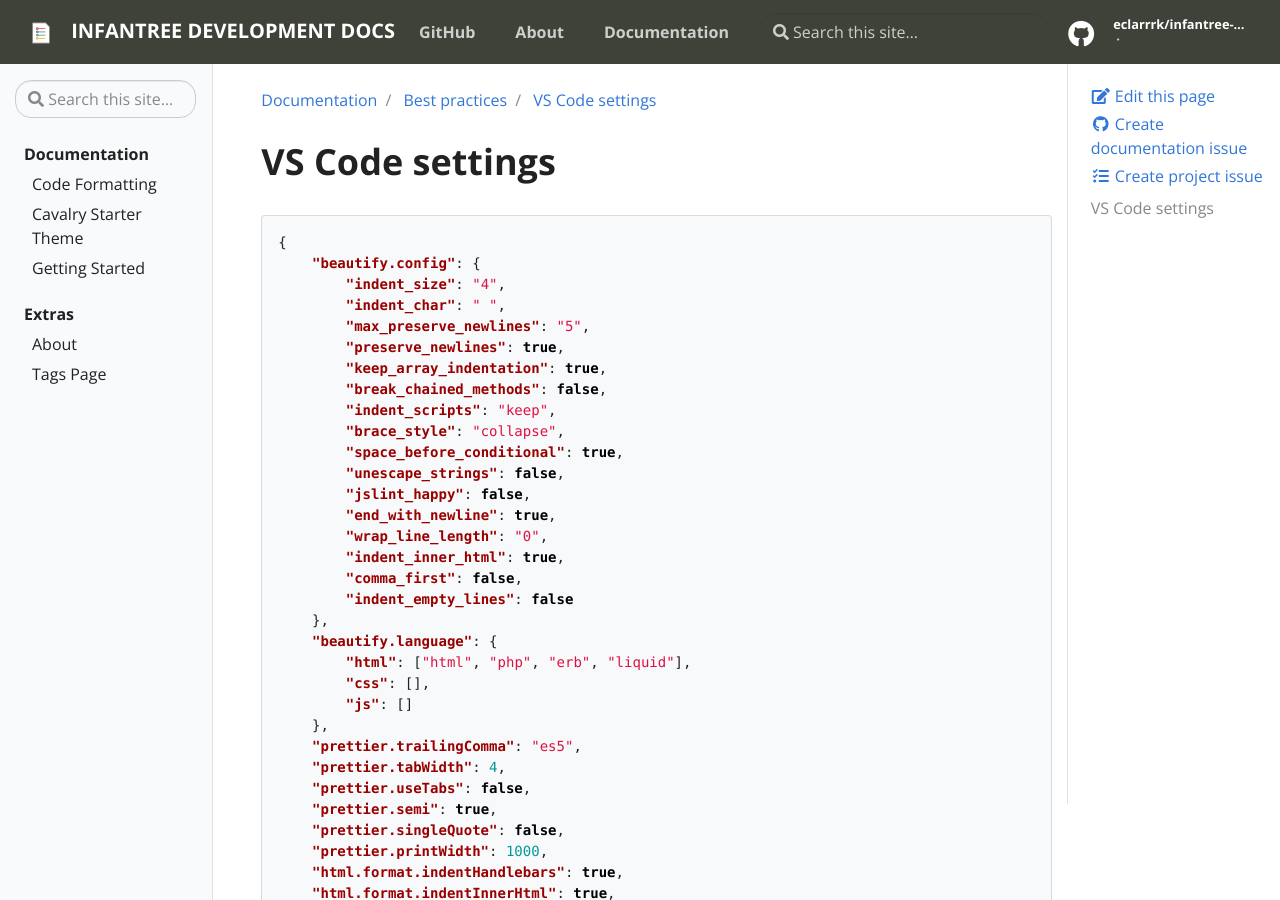
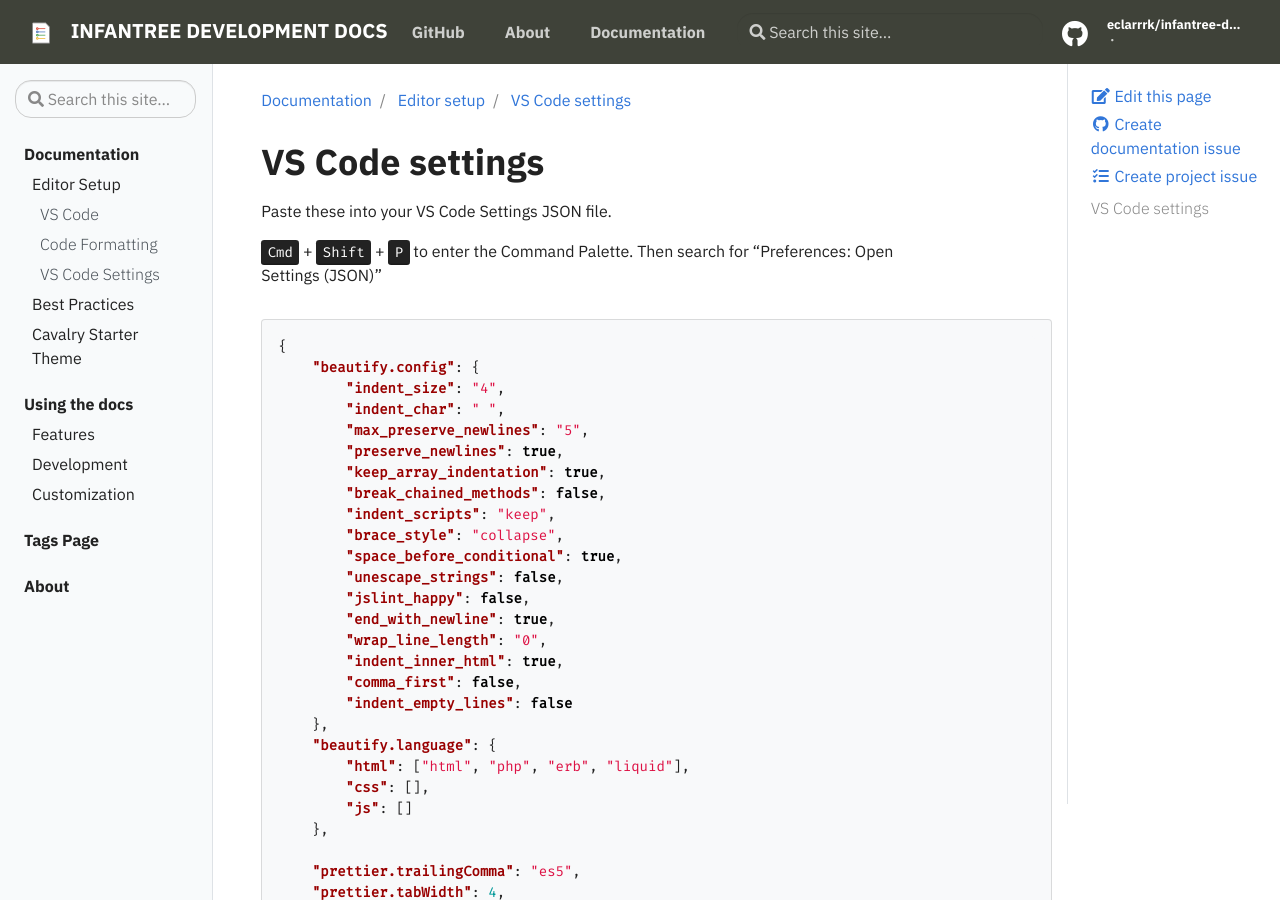
Before and after one commit to eclarrrk/docs-test, a Jekyll site: the page built from _docs/editor-setup/vs-code-settings.md, in a window 1280 px wide and 900 px high. Built offline with Jekyll 4.4.1, drawn with Linux system fonts in a browser that asks for light colours.

Commit message:
Remove example content. Add basic pages. Update navigation.

````diff
--- a/_data/toc.yml
+++ b/_data/toc.yml
@@ -1,15 +1,20 @@
 - title: Documentation
   url: docs
   links:
-      - title: "Code Formatting"
-        url: "docs/code-formatting/"
+      - title: "Editor Setup"
+        url: "docs/editor-setup/"
         children:
-            - title: "VS Code Extensions"
-              url: "docs/code-formatting#vs-code-extensions"
-            - title: "Indents"
-              url: "docs/code-formatting#indents"
-            - title: "Quotes"
-              url: "docs/code-formatting#quotes"
+            - title: "VS Code"
+              url: "docs/editor-setup#visual-studio-code"
+            - title: "Code Formatting"
+              url: "docs/editor-setup#code-formatting"
+            - title: "VS Code Settings"
+              url: "docs/editor-setup#vs-code-settings-file"
+      - title: "Best Practices"
+        url: "docs/best-practices/"
+        children:
+            - title: "Naming Conventions"
+              url: "docs/best-practices/naming-conventions"
       - title: "Cavalry Starter Theme"
         url: "docs/cavalry-starter-theme/"
         children:
@@ -21,19 +26,19 @@
               url: "docs/cavalry-starter-theme#starting-a-new-site"
             - title: "Deployment"
               url: "docs/cavalry-starter-theme#deployment"
-      - title: "Getting Started"
-        url: "docs/getting-started"
-        children:
-            - title: Features
-              url: "docs/getting-started#getting-started"
-            - title: Development
-              url: "docs/getting-started#development"
-            - title: Customization
-              url: "docs/getting-started#customization"
-- title: "Extras"
-  url: "docs/extras"
+
+- title: "Using the docs"
+  url: "getting-started"
   links:
-      - title: About
-        url: "about"
-      - title: Tags Page
-        url: "tags"
+      - title: Features
+        url: "getting-started#getting-started"
+      - title: Development
+        url: "getting-started#development"
+      - title: Customization
+        url: "getting-started#customization"
+
+- title: Tags Page
+  url: "tags"
+
+- title: "About"
+  url: "about"
--- /dev/null
+++ b/_docs/editor-setup/index.md
@@ -0,0 +1,46 @@
+---
+title: Editor Setup
+description: How we write clear, consistent code
+tags:
+    - code
+---
+
+# {{ page.title }}
+
+## Visual Studio Code
+
+Let's all use [VS Code](https://code.visualstudio.com/) so we can easily share settings.
+
+### VS Code Extensions
+
+**Must use**
+
+-   Prettier
+-   Beautify
+
+**Helpful to use, but doesn't have any affect on formatting**
+
+-   scss-lint
+-   Format HTML in PHP
+-   HTML End Tag Labels
+-   html tag wrapper
+-   Highlight Matching Tag
+
+## Code formatting
+
+### Indents
+
+-   Use spaces to indent code
+-   Use 4 spaces per indent level
+
+### Quotes
+
+-   Prefer double-quotes when possible
+
+### Add a final new line
+
+## VS Code Settings File
+
+Sync up your settings with the team by using these settings.
+
+[Get the VS Code Settings file](/infantree-dev-docs/docs/editor-setup/vs-code-settings)
--- a/_docs/best-practices/vs-code-settings.md
+++ b/_docs/editor-setup/vs-code-settings.md
@@ -4,6 +4,10 @@ description: A starter settings file
 ---
 
 # {{ page.title }}
+
+Paste these into your VS Code Settings JSON file.
+
+<kbd>Cmd</kbd> + <kbd>Shift</kbd> + <kbd>P</kbd> to enter the Command Palette. Then search for "Preferences: Open Settings (JSON)"
 
 ```json
 {
@@ -30,15 +34,18 @@ description: A starter settings file
         "css": [],
         "js": []
     },
+
     "prettier.trailingComma": "es5",
     "prettier.tabWidth": 4,
     "prettier.useTabs": false,
     "prettier.semi": true,
     "prettier.singleQuote": false,
     "prettier.printWidth": 1000,
+
     "html.format.indentHandlebars": true,
     "html.format.indentInnerHtml": true,
     "html.format.wrapAttributes": "preserve",
+
     "files.insertFinalNewline": true
 }
 ```
--- a/_docs/getting-started.md
+++ b/pages/getting-started.md
@@ -11,7 +12,6 @@ description: Getting started with Docsy Jekyll
 ## Features
 
 ### User Interaction
-
 
 On the right side of any page, you'll notice links to edit the page, or
 open an issue. This ensures that any time you have a question or want to
@@ -66,7 +66,6 @@ docs/
 The first page (akin to the one you are reading) would render at it's path,
 `/docs/getting-started/`.
 
-
 #### Linking
 
 From that page, we could provide the
@@ -97,6 +96,7 @@ template to do the same based on the path to create a link:
 ```
 {% raw %}{% include doc.html name="Sherlock Cluster" path="clusters/sherlock/getting-started" %}{% endraw %}
 ```
+
 The path should be relative to the docs folder.
 
 ### Pages
@@ -140,8 +140,8 @@ Here is an example (currently the active example):
 If you want to add an external url for a parent or child, do this:
 
 ```yaml
-  - title: GitHub Repository
-    external_url: https://www.github.com/vsoch/mkdocs-jekyll
+- title: GitHub Repository
+  external_url: https://www.github.com/vsoch/mkdocs-jekyll
 ```
 
 ### News Posts
@@ -179,14 +179,14 @@ a post:
 
 ```yaml
 ---
-title:  "Two Thousand Nineteen"
-date:   2019-06-28 18:52:21
+title: "Two Thousand Nineteen"
+date: 2019-06-28 18:52:21
 categories: jekyll update
 badges:
- - type: warning
-   tag: warning-badge
- - type: danger
-   tag: danger-badge
+    - type: warning
+      tag: warning-badge
+    - type: danger
+      tag: danger-badge
 ---
 ```
 
@@ -295,7 +295,6 @@ $ git clone https://github.com/<username>/mkdocs-jekyll.git docs
 $ cd docs
 ```
 
-
 ### Serve
 
 Depending on how you installed jekyll:
@@ -305,7 +304,6 @@ jekyll serve
 # or
 bundle exec jekyll serve
 ```
-
 
 ### Preview
 
@@ -319,9 +317,9 @@ the static files location to be the name of your respository, which is at te
 bottom of the `.circleci/config.yml` file:
 
 ```yaml
-      - store_artifacts:
-          path: ~/repo/_site
-          destination: mkdocs-jekyll
+- store_artifacts:
+      path: ~/repo/_site
+      destination: mkdocs-jekyll
 ```
 
 In the above, the destination should coincide with your repository name.
@@ -332,6 +330,7 @@ you might need to turn this:
 ```
 https://<circleci>/0/mkdocs-jekyll/docs/getting-started/
 ```
+
 into this:
 
 ```
@@ -342,14 +341,14 @@ https://<circleci>/0/mkdocs-jekyll/docs/getting-started/index.html
 
 #### config.yml
 
-To edit configuration values, customize the [_config.yml](_config.yml).
+To edit configuration values, customize the [\_config.yml](_config.yml).
 Most are documented there, and please [open an issue](https://www.github.com/{{ site.github_user }}/{{ site.github_user }}/issues) if you have questions.
 
 #### Adding pages
 
 To add pages, write them into the [pages](pages) folder.
 You define urls based on the `permalink` attribute in your pages,
-and then add them to the navigation by adding to the content of [_data/toc.yml](_data/toc.yml).
+and then add them to the navigation by adding to the content of [\_data/toc.yml](_data/toc.yml).
 
 #### Tags
 
@@ -369,8 +368,8 @@ matter:
 
 ```yaml
 tags:
- - jekyll
- - github
+    - jekyll
+    - github
 ```
 
 They are appended to the first h1 block, so generally your pages should have a header.
````
Also changed, not shown: other parts of pages/getting-started.md (+3 -2 lines), _docs/best-practices/index.md (added, +9 -0 lines), _docs/best-practices/naming-conventions.md (added, +60 -0 lines), _docs/code-formatting/index.md (deleted, +0 -23 lines), _docs/example-page.md (deleted, +0 -35 lines), _docs/extras/example-quiz.md (deleted, +0 -63 lines), _docs/extras/index.md (deleted, +0 -17 lines), _docs/subfolder/example-page.md (deleted, +0 -9 lines), pages/index.md (+9 -12 lines), assets/css/main.css.
